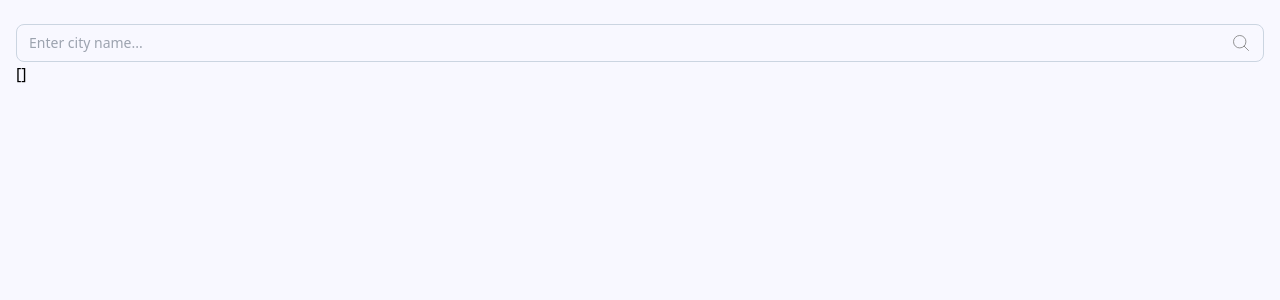
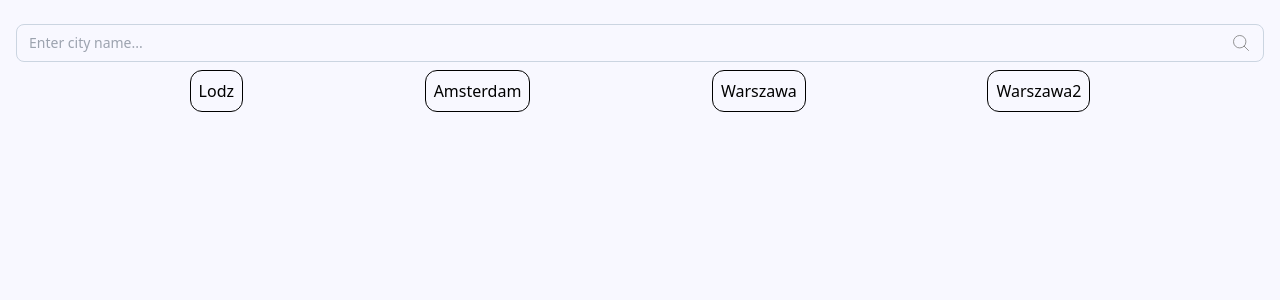
Before and after one commit to mkpanq/weather-app, a React (Vite) app: page / in a window 1280 px wide. Shown: the top 300 px of the page. Built offline with nearby package versions, Linux system fonts and the light colour scheme.

Commit message:
Last Searches WIP

```diff
--- a/src/components/Dashboard.tsx
+++ b/src/components/Dashboard.tsx
@@ -5,7 +5,6 @@ import Header from "./Header";
 const Dashboard = () => {
   const [currentCity, setCurrentCity] = useState("");
   const { isFetching, error, data, cacheData } = useQueryData(currentCity);
-
   return (
     <div className="bg-background h-screen w-screen flex flex-col">
       <Header setCurrentCity={setCurrentCity} cacheData={cacheData} />
--- a/src/components/Header.tsx
+++ b/src/components/Header.tsx
@@ -1,11 +1,12 @@
 import { IHeader } from "../lib/interfaces";
+import LastSearches from "./LastSearches";
 import { SearchBar } from "./SearchBar";
 
 const Header = ({ setCurrentCity, cacheData }: IHeader) => {
   return (
     <div className="mx-4 my-6">
       <SearchBar setCurrentCity={setCurrentCity} />
-      {JSON.stringify(cacheData)}
+      <LastSearches cacheData={cacheData} />
     </div>
   );
 };
--- /dev/null
+++ b/src/components/LastSearches.tsx
@@ -0,0 +1,169 @@
+import { ILastSearch } from "../lib/interfaces";
+import { WeatherData } from "../lib/types";
+
+const LastSearches = ({ cacheData }: ILastSearch) => {
+  const testCacheData: WeatherData[] = [
+    {
+      location: {
+        name: "Lodz",
+        region: "",
+        country: "Poland",
+        localtime: "2024-08-19 22:00",
+      },
+      current: {
+        lastUpdated: "2024-08-19 21:45",
+        temperature: {
+          celcius: 19.2,
+          fahrenheit: 66.6,
+        },
+        condition: {
+          text: "Clear",
+          icon: "//cdn.weatherapi.com/weather/64x64/night/113.png",
+          code: 1000,
+        },
+        wind: {
+          mph: 3.8,
+          kph: 6.1,
+          degree: 350,
+          direction: "N",
+        },
+        pressure: {
+          mb: 1018,
+          in: 30.06,
+        },
+        precipitation: {
+          mm: 0,
+          in: 0,
+        },
+        humidity: 68,
+        uv: 1,
+      },
+    },
+    {
+      location: {
+        name: "Amsterdam",
+        region: "North Holland",
+        country: "Netherlands",
+        localtime: "2024-08-19 22:00",
+      },
+      current: {
+        lastUpdated: "2024-08-19 21:45",
+        temperature: {
+          celcius: 19.1,
+          fahrenheit: 66.4,
+        },
+        condition: {
+          text: "Clear",
+          icon: "//cdn.weatherapi.com/weather/64x64/night/113.png",
+          code: 1000,
+        },
+        wind: {
+          mph: 6.9,
+          kph: 11.2,
+          degree: 150,
+          direction: "SSE",
+        },
+        pressure: {
+          mb: 1014,
+          in: 29.94,
+        },
+        precipitation: {
+          mm: 0,
+          in: 0,
+        },
+        humidity: 68,
+        uv: 1,
+      },
+    },
+    {
+      location: {
+        name: "Warszawa",
+        region: "",
+        country: "Poland",
+        localtime: "2024-08-19 22:00",
+      },
+      current: {
+        lastUpdated: "2024-08-19 21:45",
+        temperature: {
+          celcius: 21.4,
+          fahrenheit: 70.5,
+        },
+        condition: {
+          text: "Light rain shower",
+          icon: "//cdn.weatherapi.com/weather/64x64/night/353.png",
+          code: 1240,
+        },
+        wind: {
+          mph: 16.1,
+          kph: 25.9,
+          degree: 360,
+          direction: "N",
+        },
+        pressure: {
+          mb: 1015,
+          in: 29.97,
+        },
+        precipitation: {
+          mm: 0,
+          in: 0,
+        },
+        humidity: 83,
+        uv: 1,
+      },
+    },
+    {
+      location: {
+        name: "Warszawa2",
+        region: "",
+        country: "Poland",
+        localtime: "2024-08-19 22:00",
+      },
+      current: {
+        lastUpdated: "2024-08-19 21:45",
+        temperature: {
+          celcius: 21.4,
+          fahrenheit: 70.5,
+        },
+        condition: {
+          text: "Light rain shower",
+          icon: "//cdn.weatherapi.com/weather/64x64/night/353.png",
+          code: 1240,
+        },
+        wind: {
+          mph: 16.1,
+          kph: 25.9,
+          degree: 360,
+          direction: "N",
+        },
+        pressure: {
+          mb: 1015,
+          in: 29.97,
+        },
+        precipitation: {
+          mm: 0,
+          in: 0,
+        },
+        humidity: 83,
+        uv: 1,
+      },
+    },
+  ];
+
+  return (
+    <div className="flex flex-row justify-evenly">
+      {testCacheData.map((data) => (
+        <LastSearchCard key={data.location.name} {...data} />
+      ))}
+    </div>
+  );
+};
+
+const LastSearchCard = (data: WeatherData) => {
+  return (
+    <div className="mx-2 my-2 p-2 border border-black rounded-xl">
+      <div>{data.location.name}</div>
+    </div>
+  );
+};
+
+export default LastSearches;
--- a/src/lib/hooks/useQueryData.ts
+++ b/src/lib/hooks/useQueryData.ts
@@ -25,7 +25,8 @@ const getQueryCacheData = (client: QueryClient) => {
     })
     .filter((array) => array[1] !== undefined)
     .slice(-4)
-    .reverse();
+    .reverse()
+    .map((array) => array[1]) as WeatherData[];
 };
 
 export default useQueryData;
--- a/src/lib/interfaces.ts
+++ b/src/lib/interfaces.ts
@@ -1,10 +1,11 @@
-import { QueryKey } from "@tanstack/react-query";
 import { WeatherData } from "./types";
 
 export interface ISearchBar {
   setCurrentCity: (city: string) => void;
 }
 
-export interface IHeader extends ISearchBar {
-  cacheData: [QueryKey, WeatherData | undefined][];
+export interface ILastSearch {
+  cacheData: WeatherData[];
 }
+
+export interface IHeader extends ISearchBar, ILastSearch {}
--- a/src/lib/types.ts
+++ b/src/lib/types.ts
@@ -11,7 +11,7 @@ export type WeatherData = {
 };
 
 type CurrentWeatherData = {
-  lastUpdated: number;
+  lastUpdated: string;
   temperature: {
     celcius: number;
     fahrenheit: number;
@@ -43,5 +43,5 @@ type LocationData = {
   name: string;
   region: string;
   country: string;
-  localtime: number;
+  localtime: string;
 };
```
